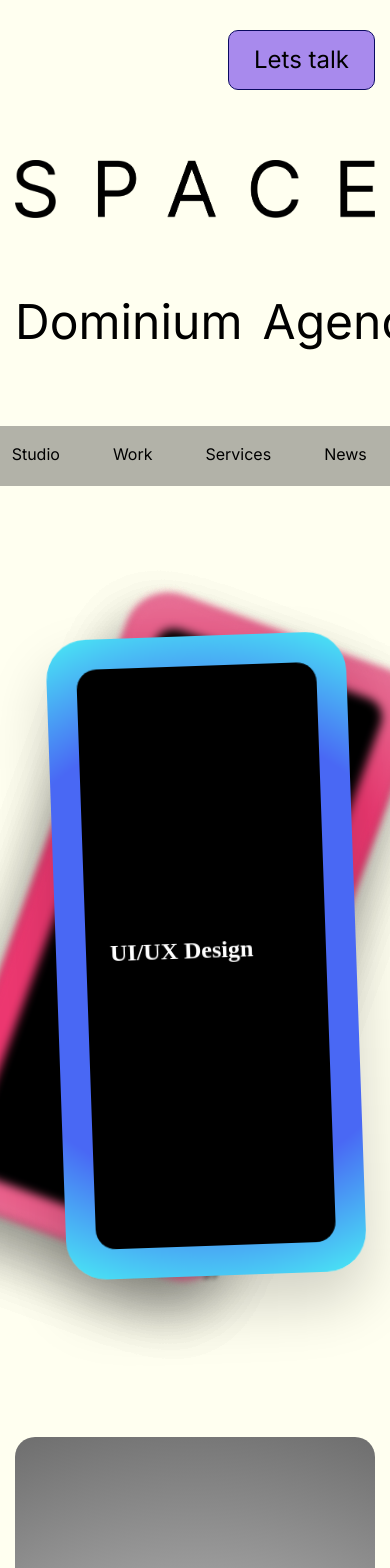
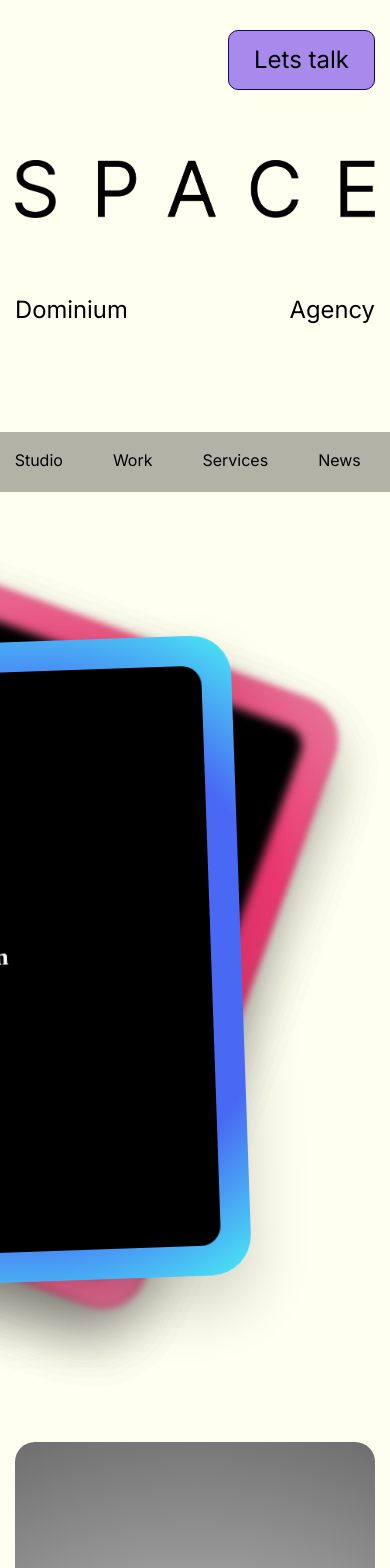
Before and after one commit to batraktar/space_dominium_site, a React (Vite) app: page / in a window 390 px wide. Shown: the top 1568 px of the page. Built offline with nearby package versions, Linux system fonts and the light colour scheme.

Commit message:
menu--sticky

```diff
--- a/src/components/Header.tsx
+++ b/src/components/Header.tsx
@@ -1,24 +1,7 @@
-import { useState } from 'react'
 import './header.scss'
 import SpaceLogo from '../assets/SPACE.png'
 
-interface MenuItem {
-  id: string
-  label: string
-}
-
-const menuItems: MenuItem[] = [
-  { id: 'Home', label: 'Home' },
-  { id: 'Studio', label: 'Studio' },
-  { id: 'Work', label: 'Work' },
-  { id: 'Services', label: 'Services' },
-  { id: 'News', label: 'News' },
-  { id: 'Contact', label: 'Contact' },
-]
-
 const Header: React.FC = () => {
-  const [activeItem, setActiveItem] = useState<string>('Home')
-
   return (
     <header className="header">
       <div className="header__container header__container--header">
@@ -30,21 +13,6 @@ const Header: React.FC = () => {
             <span>Dominium</span>
             <span>Agency</span>
           </div>
-          <nav className="header__nav nav">
-            <ul className="nav__list">
-              {menuItems.map((item) => (
-                <li
-                  key={item.id}
-                  className={`nav__item ${
-                    activeItem === item.id ? 'active' : ''
-                  }`}
-                  onClick={() => setActiveItem(item.id)}
-                >
-                  <a href={`#${item.id}`}>{item.label}</a>
-                </li>
-              ))}
-            </ul>
-          </nav>
         </div>
       </div>
     </header>
--- a/src/components/Main.tsx
+++ b/src/components/Main.tsx
@@ -1,11 +1,13 @@
 import './main-section.scss'
 import Slider from './Slider'
 import Talk from './Talk'
+import Menu from './Menu'
 
 function Main() {
   return (
     <main className="page">
       <div className="page__container">
+        <Menu />
         <Slider />
         <Talk />
       </div>
--- /dev/null
+++ b/src/components/Menu.tsx
@@ -0,0 +1,39 @@
+import { useState } from 'react'
+import './menu.scss'
+import './header.scss'
+
+function Menu() {
+  const [activeItem, setActiveItem] = useState<string>('Home')
+
+  interface MenuItem {
+    id: string
+    label: string
+  }
+
+  const menuItems: MenuItem[] = [
+    { id: 'Home', label: 'Home' },
+    { id: 'Studio', label: 'Studio' },
+    { id: 'Work', label: 'Work' },
+    { id: 'Services', label: 'Services' },
+    { id: 'News', label: 'News' },
+    { id: 'Contact', label: 'Contact' },
+  ]
+
+  return (
+    <nav className="nav">
+      <ul className="nav__list">
+        {menuItems.map((item) => (
+          <li
+            key={item.id}
+            className={`nav__item ${activeItem === item.id ? 'active' : ''}`}
+            onClick={() => setActiveItem(item.id)}
+          >
+            <a href={`#${item.id}`}>{item.label}</a>
+          </li>
+        ))}
+      </ul>
+    </nav>
+  )
+}
+
+export default Menu
--- a/src/components/Slider.scss
+++ b/src/components/Slider.scss
@@ -85,12 +85,13 @@
     flex-direction: column;
     gap: 90px;
     justify-content: center;
+    align-items: flex-start;
 
     .menu-item {
       font-family: $font-inter;
       flex-shrink: 1;
       text-align: left;
-      font-size: 36px;
+      font-size: clamp(1rem, 1rem + 1vw, 36px);
       cursor: pointer;
       transition:
         color 0.35s,
@@ -99,7 +100,6 @@
       background: none;
       border: none;
       padding: 0;
-      text-align: left;
 
       &.active {
         color: #333;
@@ -135,51 +135,4 @@
       }
     }
   }
-
-  /* адаптиви */
-  @media (max-width: 1200px) {
-    gap: 80px;
-
-    .slides {
-      width: 360px;
-      height: calc(360px / (430 / 640));
-    }
-
-    .slide {
-      width: 360px;
-      aspect-ratio: 360 / 640;
-    }
-  }
-
-  @media (max-width: 768px) {
-    flex-direction: column;
-    align-items: center;
-    gap: 40px;
-
-    .slides {
-      width: 300px;
-      height: calc(300px / (430 / 640));
-    }
-
-    .slide {
-      width: 300px;
-      aspect-ratio: 300 / 640;
-    }
-
-    .menu {
-      gap: 16px;
-      .menu-item {
-        font-size: 16px;
-      }
-    }
-
-    .pagination {
-      flex-direction: row;
-      gap: 12px;
-      .dot {
-        width: 14px;
-        height: 2px;
-      }
-    }
-  }
 }
--- a/src/components/Slider.tsx
+++ b/src/components/Slider.tsx
@@ -39,13 +39,11 @@ export default function Slider() {
   const [activeIndex, setActiveIndex] = useState(0)
   const [incomingIndex, setIncomingIndex] = useState<number | null>(null)
   const rafRef = useRef<number | null>(null)
-  const prevIndexRef = useRef<number>(0)
 
   const goTo = (index: number) => {
     if (index === activeIndex || rafRef.current) return
 
     const prevIndex = activeIndex
-    prevIndexRef.current = prevIndex
     setIncomingIndex(index)
 
     const duration = 500 // ms
@@ -53,9 +51,8 @@ export default function Slider() {
 
     const animate = (time: number) => {
       const t = Math.min((time - start) / duration, 1)
-      const ease = t < 0.5 ? 2 * t * t : -1 + (4 - 2 * t) * t // easeInOutQuad
+      const ease = t < 0.5 ? 2 * t * t : 2 + (4 - 2 * t) * t // easeInOutQuad
 
-      // оновлюємо CSS-перемінні для плавного стеку
       document.documentElement.style.setProperty(
         '--prev-stack',
         `${prevIndex * 6 + ease * 20}px`
@@ -81,17 +78,14 @@ export default function Slider() {
 
   return (
     <div className="slider">
-      <div className="slides" aria-hidden={false}>
+      <div className="slides">
         {slides.map((slide, i) => {
-          const stackOffset = i * 6
           const isActive = i === activeIndex
           const isIncoming = i === incomingIndex
-          const zIndex = isActive ? 2000 : isIncoming ? 1500 : 100
 
           const style: React.CSSProperties = {
-            // eslint-disable-next-line @typescript-eslint/no-explicit-any
-            ['--stack-y' as any]: `${stackOffset}px`,
-            zIndex,
+            ['--stack-y' as string]: `${i * 6}px`,
+            zIndex: isActive ? 2000 : isIncoming ? 1500 : 100,
           }
 
           const classes = [
@@ -103,12 +97,7 @@ export default function Slider() {
             .join(' ')
 
           return (
-            <div
-              key={slide.id}
-              className={classes}
-              style={style}
-              aria-hidden={!isActive}
-            >
+            <div key={slide.id} className={classes} style={style}>
               <div className="slide__body">
                 <h3 className="slide__title">{slide.title}</h3>
                 <p className="slide__innerText">{slide.innerText}</p>
--- a/src/components/header.scss
+++ b/src/components/header.scss
@@ -5,6 +5,7 @@
   font-weight: 400;
   padding-top: 30px;
   color: $text-color;
+  margin-bottom: 110px;
 
   &__container--header {
     display: flex;
@@ -49,51 +50,7 @@
   &__logo-bottom {
     display: flex;
     justify-content: space-between;
-    gap: 20px;
-    font-size: 48px;
-  }
-
-  &__nav {
-    display: flex;
-    flex-wrap: wrap;
-    justify-content: center;
-  }
-  .nav__list {
-    display: flex;
-    min-height: 60px;
-    align-content: flex-start;
-    padding: 20px 40px;
-    gap: 50px;
-    background: rgba(0, 0, 0, 0.3);
-    border-radius: 20px;
-    font-size: 1rem;
-  }
-
-  .nav__item {
-    position: relative;
-    cursor: pointer;
-    padding-left: 3px;
-
-    a {
-      text-decoration: none;
-      color: #000;
-    }
-
-    &::before {
-      content: "";
-      position: absolute;
-      left: 0;
-      top: 0;
-      width: 2px;
-      height: 0px;
-      background-color: #f05512;
-      transform: rotate(20deg);
-      transform-origin: top left;
-      transition: height 0.2s ease;
-    }
-
-    &.active::before {
-      height: 100%;
-    }
+    gap: 100px;
+    font-size: clamp(1rem, 1rem + 2vw, 3rem);
   }
 }
--- /dev/null
+++ b/src/components/menu.scss
@@ -0,0 +1,49 @@
+@use "../styles/variables.scss" as *;
+
+.nav {
+  font-family: $font-inter;
+  position: sticky;
+  top: 30px;
+  font-weight: 400;
+  display: flex;
+  flex-wrap: wrap;
+  justify-content: center;
+  z-index: 50000;
+}
+.nav__list {
+  display: flex;
+  min-height: 60px;
+  align-content: flex-start;
+  padding: 20px 40px;
+  gap: 50px;
+  background: rgba(0, 0, 0, 0.3);
+  border-radius: 20px;
+  font-size: 1rem;
+}
+
+.nav__item {
+  position: relative;
+  cursor: pointer;
+
+  a {
+    text-decoration: none;
+    color: #000;
+  }
+
+  &::before {
+    content: "";
+    position: absolute;
+    left: -3px;
+    top: 0;
+    width: 2px;
+    height: 0px;
+    background-color: #f05512;
+    transform: rotate(20deg);
+    transform-origin: top left;
+    transition: height 0.2s ease;
+  }
+
+  &.active::before {
+    height: 80%;
+  }
+}
```
